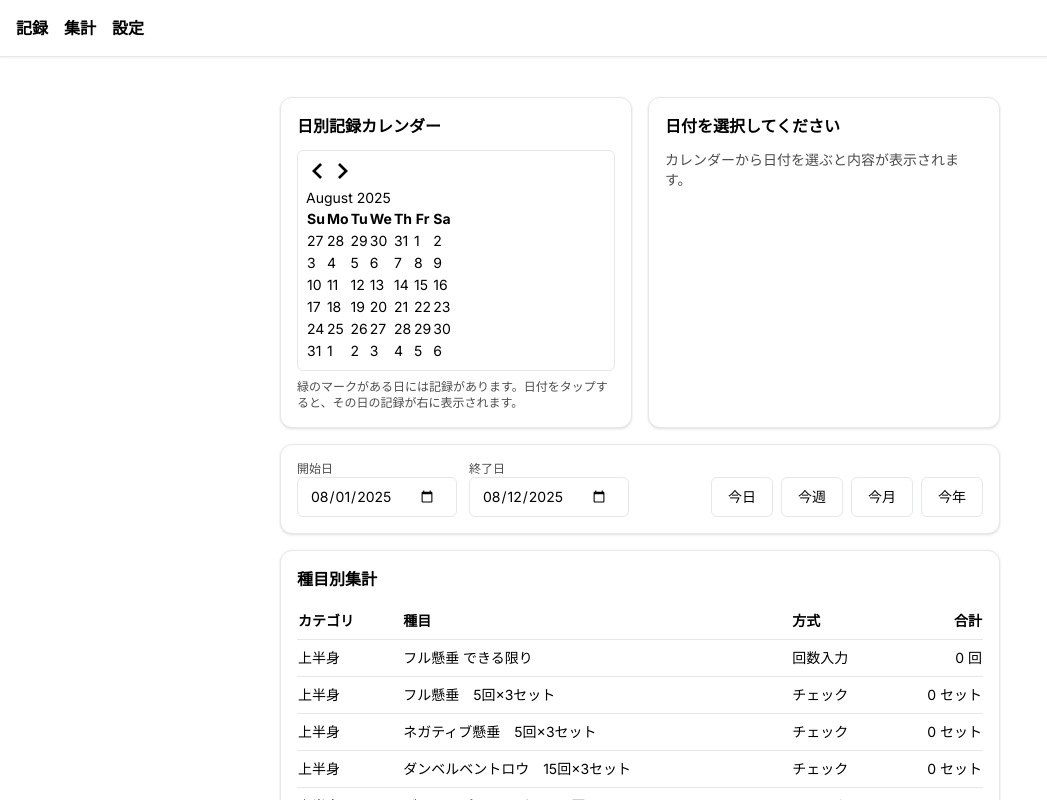
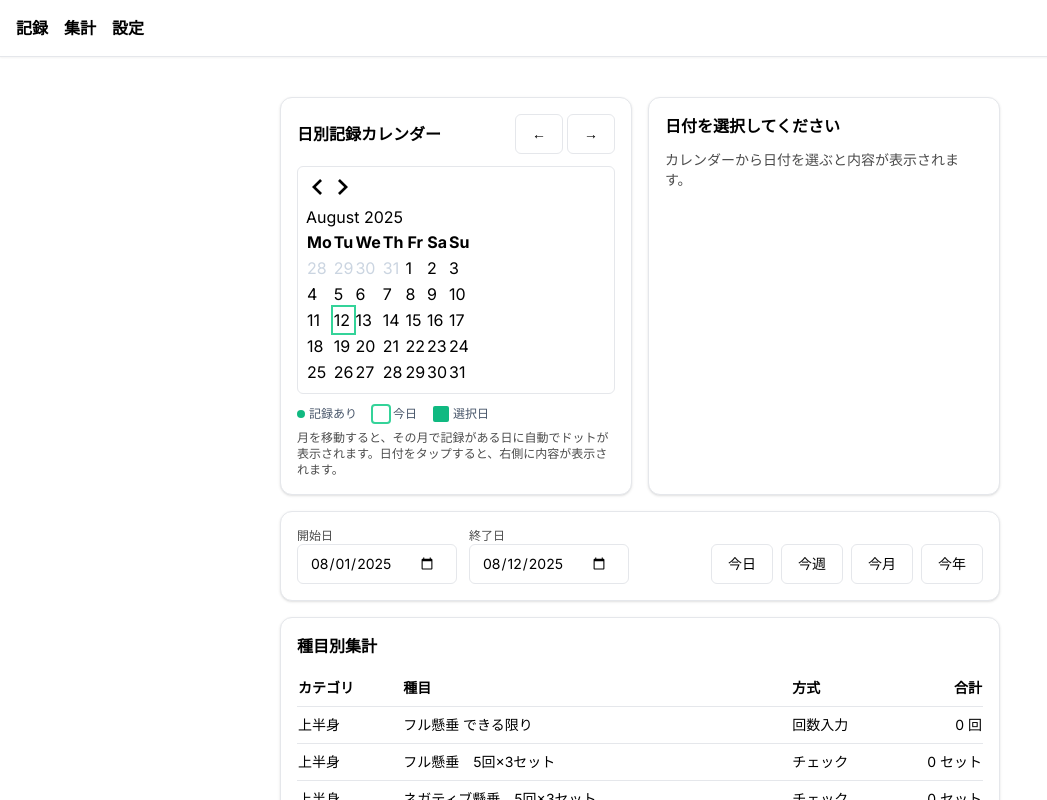
Before and after one commit to Mickey-1996/workout-tracker20250807, a Next.js app: page /tabs/summary in a window 1280 px wide. Shown: the top 800 px of the page, without its empty margins (0-1047 px from the left). Built offline with nearby package versions, Linux system fonts and the light colour scheme.

Commit message:
UI update

```diff
--- a/src/tabs/SummaryTab.tsx
+++ b/src/tabs/SummaryTab.tsx
@@ -163,11 +163,9 @@ export default function SummaryTab() {
         if (!row) continue;
 
         if (row.mode === "count") {
-          // 回数合計
           const arr = counts[it.id] || [];
           row.total += arr.reduce((s, n) => s + (Number.isFinite(n) ? (n as number) : 0), 0);
         } else {
-          // 完了セット合計（true数）
           const flags = rec.sets?.[it.id] || [];
           row.total += flags.reduce((s, b) => s + (b ? 1 : 0), 0);
         }
@@ -212,7 +210,18 @@ export default function SummaryTab() {
       <div className="grid gap-4 md:grid-cols-2">
         {/* カレンダー */}
         <Card className="p-4">
-          <h2 className="text-base font-bold mb-3">日別記録カレンダー</h2>
+          <div className="flex items-center justify-between mb-3">
+            <h2 className="text-base font-bold">日別記録カレンダー</h2>
+            <div className="flex gap-1">
+              <Button variant="secondary" onClick={() => setMonth(addDays(startOfMonth(month), -1))}>
+                ←
+              </Button>
+              <Button variant="secondary" onClick={() => setMonth(addDays(endOfMonth(month), 1))}>
+                →
+              </Button>
+            </div>
+          </div>
+
           <div className="rounded-md border p-2">
             <DayPicker
               mode="single"
@@ -221,16 +230,55 @@ export default function SummaryTab() {
               selected={selectedDate}
               onSelect={setSelectedDate}
               showOutsideDays
-              // 記録がある日を強調
-              modifiers={{ recorded: daysWithRecord }}
+              weekStartsOn={1}
+              // ====== 指で押しやすいサイズ & スタイル（モバイル向け） ======
+              className="rdp text-[15px] sm:text-base"
+              styles={{
+                /* @ts-expect-error: CSS vars 許容 */
+                root: { ["--rdp-cell-size" as any]: "48px" },
+                head_cell: { fontSize: "12px", color: "rgb(100 116 139)" }, // slate-500
+                day: { margin: 2 }, // セル間マージン
+              }}
+              // ====== 強調設定 ======
+              modifiers={{
+                recorded: daysWithRecord,
+                // today は library 既定でも付くが、念のため
+                today: tz(new Date()),
+              }}
               modifiersClassNames={{
-                recorded: "bg-emerald-100 rounded-full font-semibold",
+                // 記録あり → ドット（下部に小さな丸）
+                recorded:
+                  "relative after:content-[''] after:absolute after:bottom-1.5 after:left-1/2 after:-translate-x-1/2 after:w-1.5 after:h-1.5 after:rounded-full after:bg-emerald-500",
+                // 選択日
+                selected: "bg-emerald-500 text-white hover:bg-emerald-600",
+                // 今日
+                today: "ring-2 ring-emerald-400",
+                // 月外
+                outside: "text-slate-300",
+                // 無効
+                disabled: "opacity-40",
               }}
-              className="text-sm"
             />
           </div>
+
+          {/* 凡例 */}
+          <div className="mt-3 flex items-center gap-4 text-xs text-slate-600">
+            <div className="flex items-center gap-1">
+              <span className="inline-block w-2 h-2 rounded-full bg-emerald-500" />
+              記録あり
+            </div>
+            <div className="flex items-center gap-1">
+              <span className="inline-block w-4 h-4 rounded-sm ring-2 ring-emerald-400" />
+              今日
+            </div>
+            <div className="flex items-center gap-1">
+              <span className="inline-block w-4 h-4 rounded-sm bg-emerald-500" />
+              選択日
+            </div>
+          </div>
+
           <p className="mt-2 text-xs opacity-70">
-            緑のマークがある日には記録があります。日付をタップすると、その日の記録が右に表示されます。
+            月を移動すると、その月で記録がある日に自動でドットが表示されます。日付をタップすると、右側に内容が表示されます。
           </p>
         </Card>
 
```
